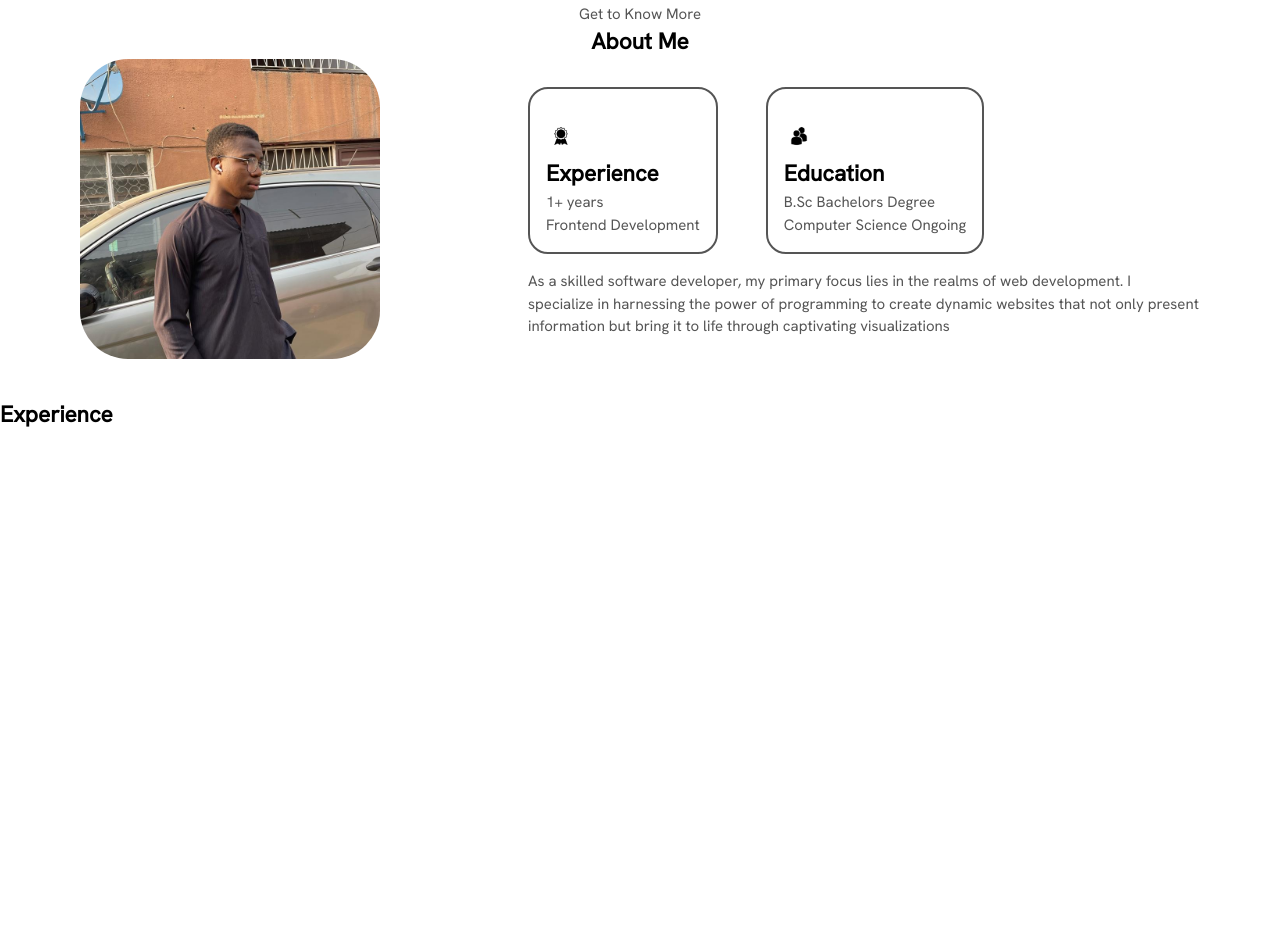
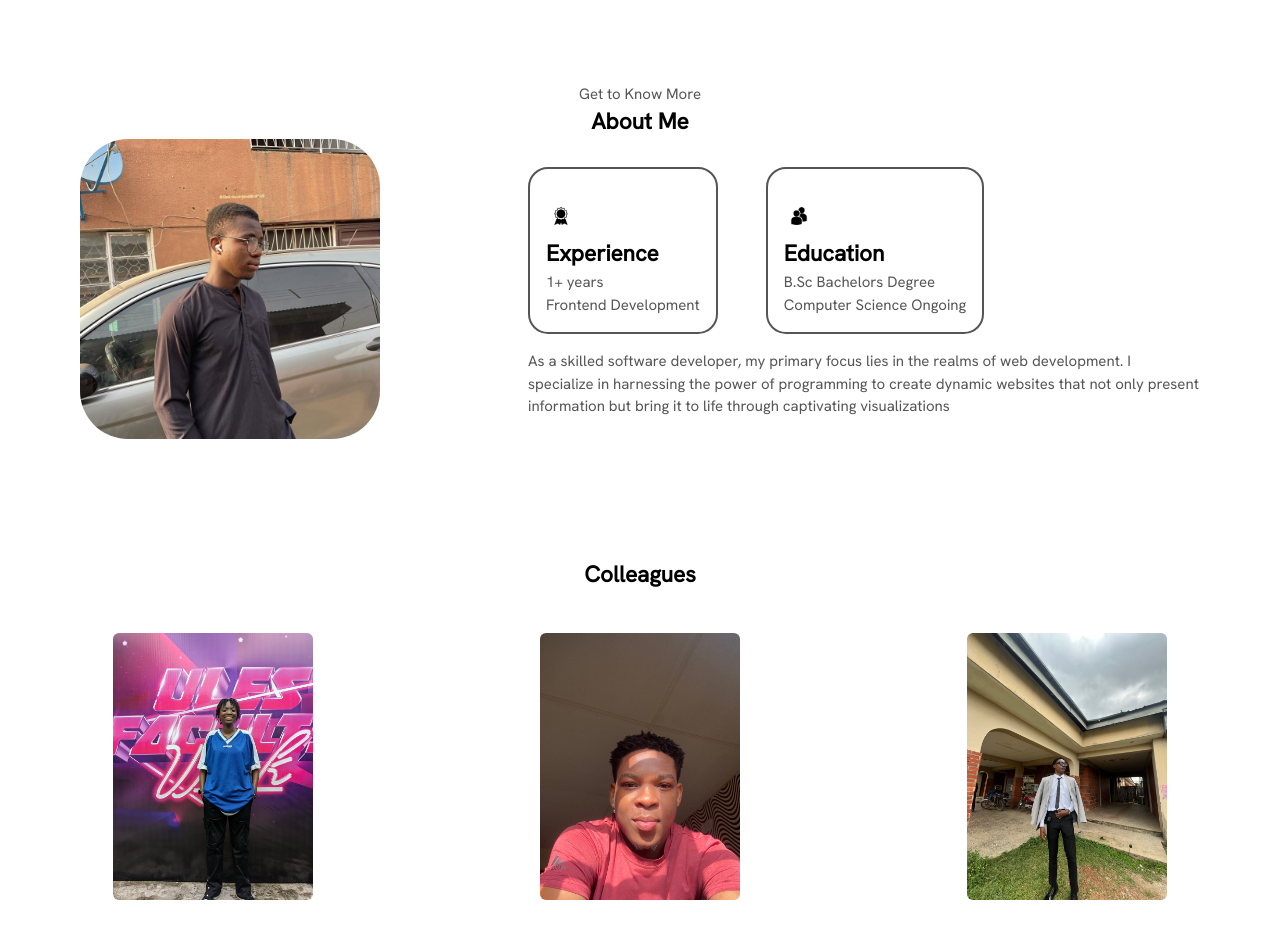
Before and after one commit to Segundavid-Dev/binacom, a plain HTML site: page index.html in a window 1280 px wide. Shown: the part 685-1624 px from the top of the page. Before the commit the page ends 1116 px from the top, so only its background shows below. Drawn offline with nearby package versions, Linux system fonts and the light colour scheme.

Commit message:
style: completed colleague section

```diff
--- a/assets/css/style.css
+++ b/assets/css/style.css
@@ -153,6 +153,7 @@ nav{
 
 section{
     padding-top: 4vh;
+    padding-bottom: 5rem;
 }
 
 #profile{
@@ -242,3 +243,20 @@ section{
     padding: 1rem;
     border-radius: 20px;
 }
+
+#colleagues .title{
+    text-align: center;
+    padding-bottom:2rem ;
+}
+
+.colleagues__img{
+    display: flex;
+    align-items: center;
+    justify-content: space-around;
+}
+
+.colleagues__img img{
+    width: 220px;
+    border-radius: 1rem;
+    padding: 10px;
+}
--- a/index.html
+++ b/index.html
@@ -20,8 +20,7 @@
         <div>
             <ul class="nav__links">
                 <li><a href="#about">About</a></li>
-                <li><a href="#experience">Experience</a></li>
-                <li><a href="#projects">Projects</a></li>
+                <li><a href="#colleagues">Colleagues</a></li>
                 <li><a href="#contact">Contact</a></li>
             </ul>
         </div>
@@ -99,9 +98,20 @@
 
 
      <!-- experience section -->
-      <section id="experience">
+      <section id="colleagues">
         <div class="title">
-            <h1>Experience</h1>
+            <h2>Colleagues</h2>
+        </div>
+        <div class="colleagues__img">
+            <div class="img1">
+                <img src="./assets/images/friend1.jpg" alt="">
+            </div>
+            <div class="img2">
+                <img src="./assets/images/friend2.jpg" alt="">
+            </div>
+            <div class="img3">
+                <img src="./assets/images/friend3.jpg" alt="">
+            </div>
         </div>
       </section>
     <script src="./assets/script.js"></script>
```
Also changed, not shown: assets/images/friend1.jpg (added), assets/images/friend2.jpg (added), assets/images/friend3.jpg (added).
